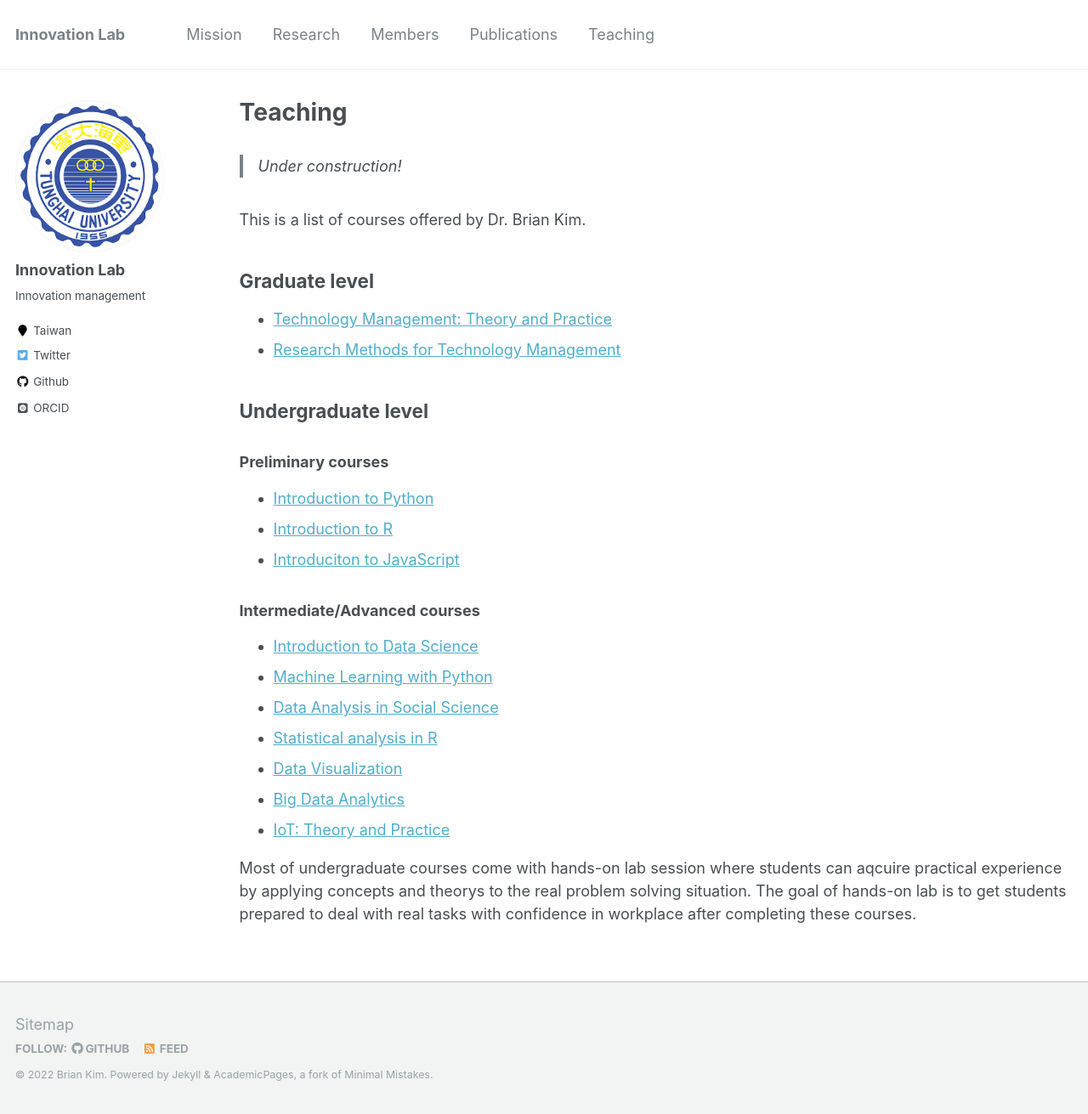
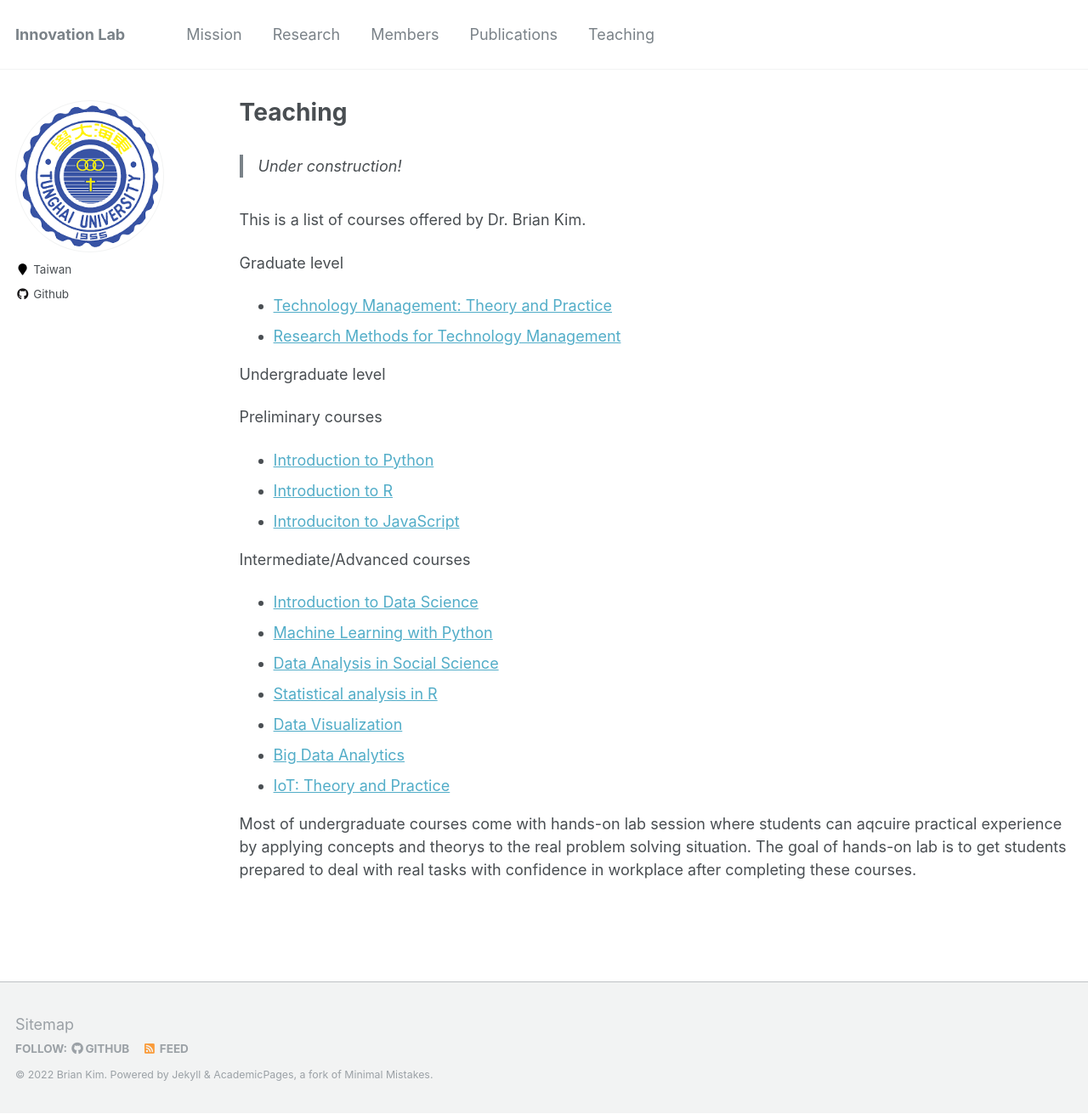
Before and after one commit to thugmba/innovationlab, a Jekyll site: the page built from _pages/teaching.md, in a window 1280 px wide and 1311 px high. Shown: the whole window at 85% size. Built offline with Jekyll 4.4.1, drawn with Linux system fonts in a browser that asks for light colours; some web fonts are replaced.

```diff
--- a/_config.yml
+++ b/_config.yml
@@ -80,9 +80,9 @@ analytics:
 
 # Site Author
 author:
-  name             : "Innovation Lab"
+  name             : #"Innovation Lab"
   avatar           : "download.png"
-  bio              : "Innovation management"
+  bio              : #"Innovation management"
   location         : "Taiwan"
   employer         :
   pubmed           : #"https://www.ncbi.nlm.nih.gov/pubmed/?term=john+snow"
@@ -103,13 +103,13 @@ author:
   impactstory      : #"https://profiles.impactstory.org/u/xxxx-xxxx-xxxx-xxxx"
   lastfm           :
   linkedin         :
-  orcid            : "http://orcid.org/yourorcidurl"
+  orcid            : #"http://orcid.org/yourorcidurl"
   pinterest        :
   soundcloud       :
   stackoverflow    : # http://stackoverflow.com/users/123456/username
   steam            :
   tumblr           :
-  twitter          : "replacethistwitterhandle"
+  twitter          : #"replacethistwitterhandle"
   vine             :
   weibo            :
   xing             :
@@ -268,7 +268,7 @@ plugins:
 # mimic GitHub Pages with --safe
 whitelist:
   - jekyll-paginate
-  - jekyll-sitemap
+  # - jekyll-sitemap
   - jekyll-gist
   - jekyll-feed
   - jemoji
--- a/_pages/teaching.md
+++ b/_pages/teaching.md
@@ -9,20 +9,20 @@ author_profile: true
 
 This is a list of courses offered by Dr. Brian Kim.
 
-## Graduate level
+Graduate level
 
 - [Technology Management: Theory and Practice](/courses/tm_theory_practice.md)
 - [Research Methods for Technology Management](/courses/rm_tm.md)
 
-## Undergraduate level
+Undergraduate level
 
-### Preliminary courses
+Preliminary courses
 
 - [Introduction to Python](/courses/pre_python.md)
 - [Introduction to R](/courses/pre_r.md)
 - [Introduciton to JavaScript](/courses/pre_js.md)
 
-### Intermediate/Advanced courses
+Intermediate/Advanced courses
 
 - [Introduction to Data Science](/courses/intro_data_science.md)
 - [Machine Learning with Python](/courses/machine_learning_python.md)
```
